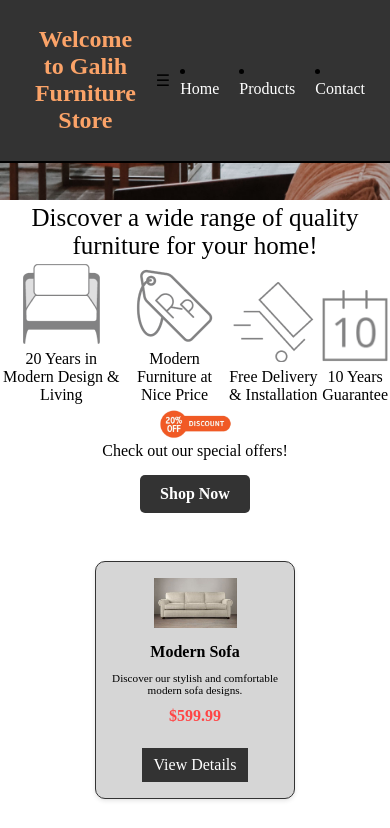
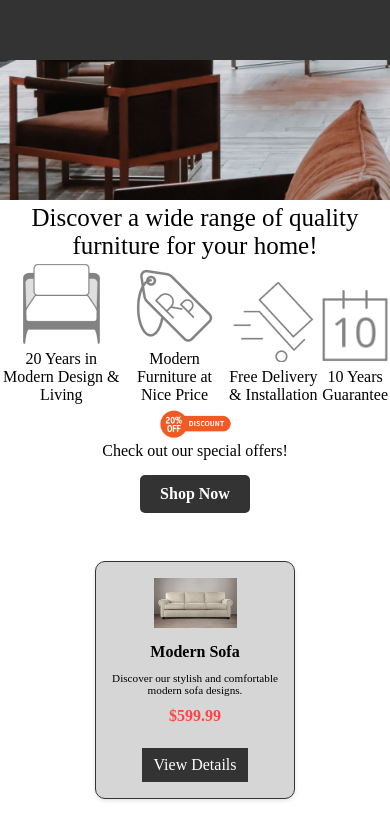
Before and after one commit to GalihHidayatulloh/utspweb1galih, a plain HTML site: page index.html in a window 390 px wide. Shown: the top 828 px of the page. Drawn offline with Linux system fonts and the light colour scheme.

Commit message:
4th commit

```diff
--- a/style.css
+++ b/style.css
@@ -2,52 +2,59 @@
 h1 {
     animation: color-change 3s infinite;
 }
+/* Default styles for larger screens */
+header {
+    height: 100px; /* Set the height as needed */
+}
+
 .navbar {
     display: flex;
     justify-content: space-between;
     align-items: center;
-    padding: 0.4rem 7%;
-    background-color:  #333;
-    border-bottom: 2px solid ;
+}
+
+/* Styles for smaller screens using media queries */
+@media screen and (max-width: 768px) {
+    header {
+        height: 60px; /* Set a smaller height for smaller screens */
+    }
+
+    .navbar {
+        flex-direction: column;
+        align-items: flex-start;
         position: fixed;
+        width: 100%;
+        background-color: #333; /* Add background color for better visibility */
         top: 0;
         left: 0;
-    right: 0;
-    z-index: 9999;
+        z-index: 1000;
+        transform: scaleY(0);
+        transform-origin: top;
+        transition: transform 0.3s ease-in-out;
     }
 
-
-.navbar .navbar-nav a{
-    color: black;
-    display: inline-block;
-    font-size: 1.5rem;
-    margin: 0 1rem;
+    .navbar.show {
+        transform: scaleY(1);
     }
 
-.navbar .navbar-nav a:hover {
-    color: var(--logo);
+    .navbar-nav {
+        display: block;
+        cursor: pointer;
+        padding: 10px;
+        color: #fff;
+        font-size: 20px;
     }
 
-.navbar .navbar-nav a::after {
-    content: '';
+    .navbar li {
         display: block;
-    padding-bottom: 0.5rem;
-    border-bottom: 0.1rem solid var(--logo);
-    transform: scaleX(0);
-    transition: 0.2s linear;
+        padding: 15px;
+        text-align: center;
+        width: 100%;
     }
 
-.navbar .navbar-nav a:hover::after {
-transform: scaleX(0.5);
+    .navbar-extra {
+        display: none;
     }
-
-.navbar .navbar-extra a {
-    color: black;
-    margin: 0 0.5rem;
-}
-
-.navbar .navbar-extra a:hover {
-    color: var(--logo);
 }
 /* Tambahkan style untuk menu toggle */
 .nav-toggle {
```
Lines whose indentation alone changed are shown as unchanged.
